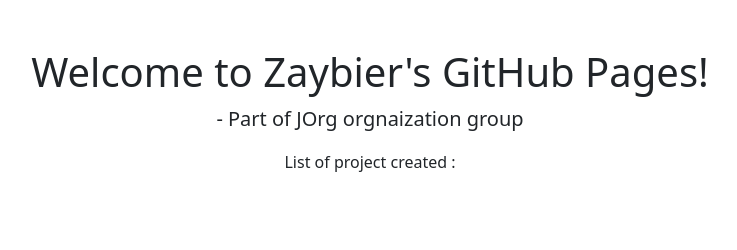
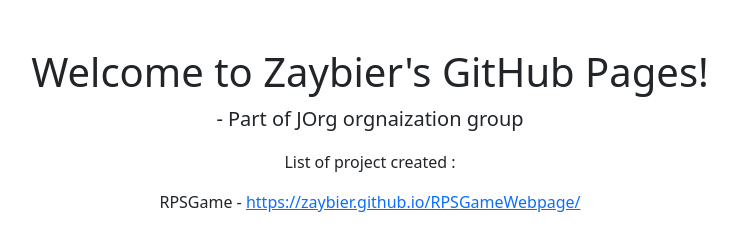
Before and after one commit to Zaybier/zaybier.github.io, a plain HTML site: page index.html in a window 1280 px wide. Shown: the whole page, without its empty margins (270-1007 px from the left). Drawn offline with nearby package versions, Linux system fonts and the light colour scheme.

Commit message:
Add link to RPSGame project in index.html

```diff
--- a/index.html
+++ b/index.html
@@ -42,6 +42,10 @@
                 <h1>Welcome to Zaybier's GitHub Pages!</h1>
                 <p class="lead">- Part of JOrg orgnaization group</p>
                 <p>List of project created : </p>
+                <p>
+                    RPSGame -
+                    <a href=https://zaybier.github.io/RPSGameWebpage/" target="_top">https://zaybier.github.io/RPSGameWebpage/</a>
+                </p>
             </div>
         </div>
         <!-- Bootstrap core JS-->
```
